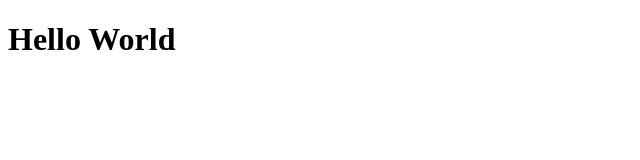
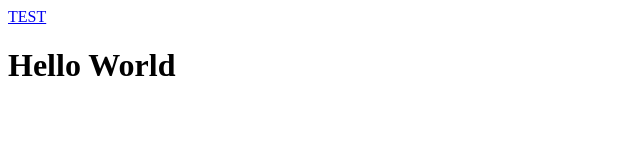
Before and after one commit to fhc2003/test, a plain HTML site: page index.html in a window 1280 px wide. Shown: the whole page, without its empty margins (0-640 px from the left). Drawn offline with Linux system fonts and the light colour scheme.

Commit message:
Add files via upload

```diff
--- a/index.html
+++ b/index.html
@@ -5,6 +5,7 @@
     <meta http-equiv="X-UA-Compatible" content="IE=edge" />
     <meta name="viewport" content="width=device-width, initial-scale=1.0" />
     <title>Document</title>
+    <a href="./test.html">TEST</a>
   </head>
   <body>
     <h1>Hello World</h1>
```
